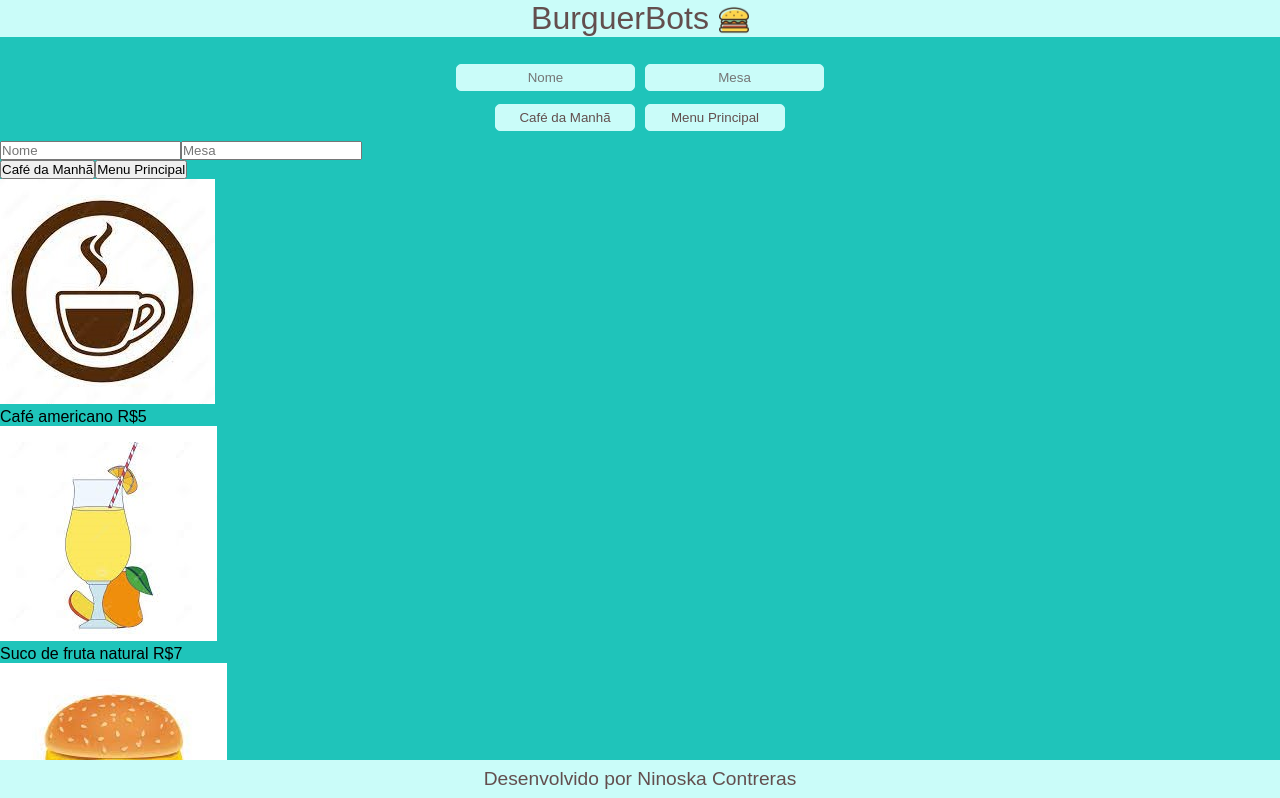
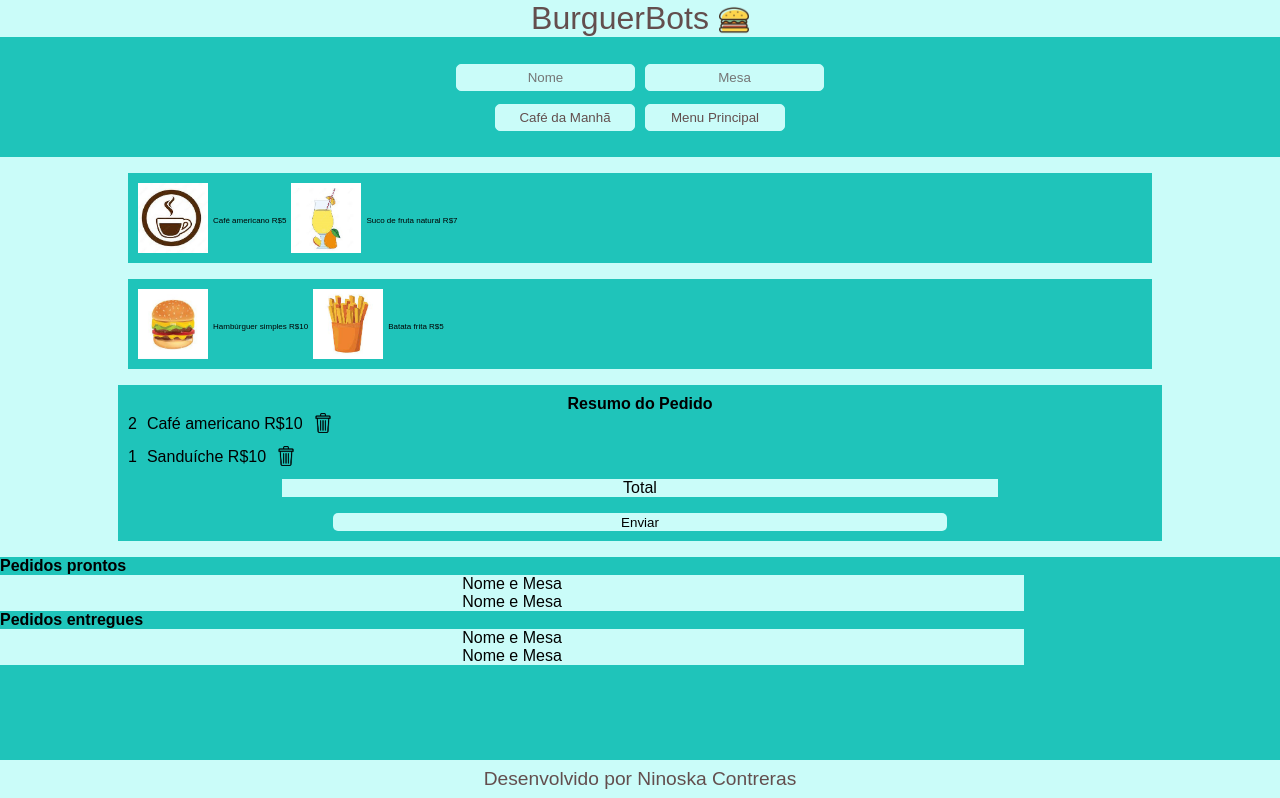
Before and after one commit to NiEl0503/BurgerBots, an Angular app: page /garcom in a window 1280 px wide. Shown: the top 798 px of the page. Built offline with nearby package versions, Linux system fonts and the light colour scheme; a web font is replaced by a local one.

Commit message:
crie o componente de pedidos, adicione html e css aos componentes de produtos e pedidos

```diff
--- a/src/app/view/garcon/garcon.component.html
+++ b/src/app/view/garcon/garcon.component.html
@@ -11,3 +11,4 @@
     </section>
 </body>
 <app-products></app-products>
+<app-pedidos></app-pedidos>
--- a/src/app/view/garcon/garcon.module.ts
+++ b/src/app/view/garcon/garcon.module.ts
@@ -4,12 +4,14 @@ import { CommonModule } from '@angular/common';
 import { GarconRoutingModule } from './garcon-routing.module';
 import { GarconComponent } from './garcon.component';
 import { ProductsComponent } from './products/products.component';
+import { PedidosComponent } from './pedidos/pedidos.component';
 
 
 @NgModule({
   declarations: [
     GarconComponent,
-    ProductsComponent
+    ProductsComponent,
+    PedidosComponent
   ],
   imports: [
     CommonModule,
--- /dev/null
+++ b/src/app/view/garcon/pedidos/pedidos.component.css
@@ -0,0 +1,22 @@
+.conteiner-products__prontos {
+    display: flex;
+    flex-direction: column;
+    justify-content: center;
+      width: 80%;
+    background-color: var(--bgColor);
+    }
+
+    .conteiner-products__entregues {
+      display: flex;
+      flex-direction: column;
+      justify-content: center;
+        width: 80%;
+      background-color: var(--bgColor);
+      margin-bottom: 1em;
+      }
+
+      ul li {
+        background-color: var(--firstColor);
+        list-style: none;
+       text-align: center;
+      }
--- /dev/null
+++ b/src/app/view/garcon/pedidos/pedidos.component.html
@@ -0,0 +1,22 @@
+<body>
+    <section class="conteiner-pedidos">
+        <h4>Pedidos prontos</h4>
+        <div class="conteiner-products__prontos">
+            <div class="pedidos">
+                <ul>
+                    <li>Nome e Mesa</li>
+                    <li>Nome e Mesa</li>
+                </ul>
+            </div>
+        </div>
+        <h4>Pedidos entregues</h4>
+        <div class="conteiner-products__entregues">
+            <div class="pedidos">
+                <ul>
+                    <li>Nome e Mesa</li>
+                    <li>Nome e Mesa</li>
+                </ul>
+            </div>
+        </div>
+    </section>
+</body>
--- a/src/app/view/garcon/products/products.component.css
+++ b/src/app/view/garcon/products/products.component.css
@@ -0,0 +1,102 @@
+.conteiner-products,
+.conteiner-pedidos {
+  display: flex;
+  flex-direction: column;
+  align-items: center;
+  justify-content: center;
+  margin-top: 1em;
+  background-color: var(--firstColor);
+  min-height: 30vh;
+}
+
+.conteiner-products__breakfast,
+.conteiner-products__mainMenu {
+  display: flex;
+  flex-direction: column;
+  justify-content: center;
+  align-items: flex-start;
+  width: 80%;
+  background-color: var(--bgColor);
+  margin-top: 1em;
+}
+
+.breakfast,
+.mainMenu{
+  display: flex;
+  justify-content: center;
+  align-items: center;
+  margin: 10px 5px;
+  box-sizing: border-box;
+  text-align: center;
+  font-size: 0.5em;
+}
+
+.breakfast img,
+.mainMenu img{
+  width: 70px;
+  height: 70px;
+  margin: 0 5px;
+}
+
+.breakfast p,
+.mainMenu p {
+  margin-top: 5px;
+}
+
+button img {
+  height: 30px;
+  width: 30px;
+}
+
+.conteiner-products__resumoPedido {
+  display: flex;
+  align-items: center;
+  width: 80%;
+  background-color: var(--bgColor);
+  margin-top: 1em;
+  padding: 10px;
+  flex-direction: column;
+  margin-bottom: 1em;
+}
+
+.conteiner-products__all {
+  width: 100%;
+}
+
+.conteiner-products__all ul li {
+  display: flex;
+  align-items: center;
+  margin-bottom: 10px;
+}
+
+.conteiner-products__all ul li p,
+.conteiner-products__all ul li button {
+  margin-right: 10px;
+}
+
+.conteiner-products__resumoPedido button {
+  background: none;
+  border: none;
+  cursor: pointer;
+}
+
+.conteiner-products__resumoPedido img {
+  width: 20px;
+  height: 20px;
+
+}
+
+.total {
+  background: var(--firstColor);
+  width: 70%;
+  text-align: center;
+}
+
+.enviar {
+  background: var(--firstColor);
+  color: var(--letterColor);
+  margin-top: 1em;
+  border-radius: 5px;
+  width: 60%;
+  text-align: center;
+}
--- a/src/app/view/garcon/products/products.component.html
+++ b/src/app/view/garcon/products/products.component.html
@@ -1,14 +1,4 @@
 <body>
-    <section class="conteiner">
-        <div class='conteiner-inputs'>
-            <input type='text' class='inputs-info' placeholder='Nome' id='nome' />
-            <input type='text' class='inputs-info' placeholder='Mesa' id='mesa' />
-        </div>
-        <div class="conteiner-buttons">
-            <button type='button' id='breakfast-button' class='submit' href=''>Café da Manhã</button>
-            <button type='button' id='menu-button' class='submit' href=''>Menu Principal</button>
-        </div>
-    </section>
     <section class="conteiner-products">
         <div class="conteiner-products__breakfast">
             <div class="breakfast">
```
Also changed, not shown: src/app/view/garcon/pedidos/pedidos.component.ts (added, +10 -0 lines), 1 other file (tests, documents, lock files or other folders).
